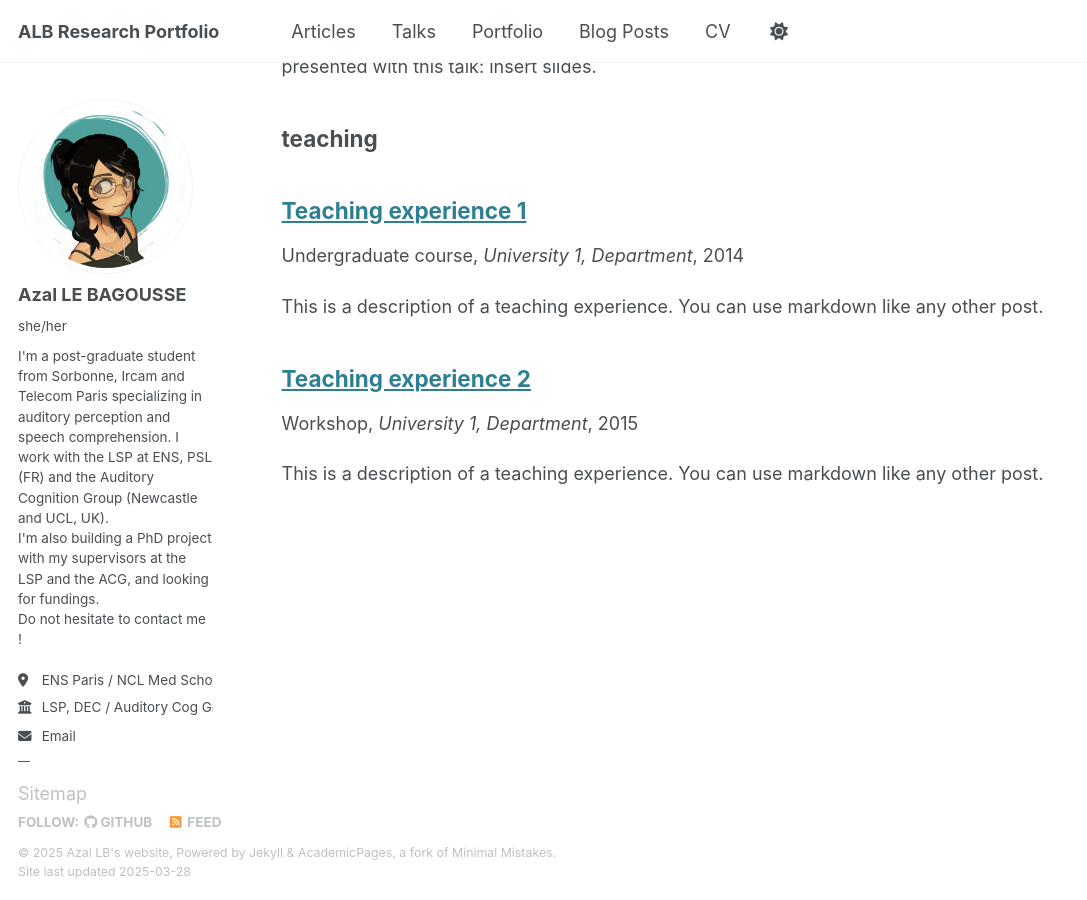
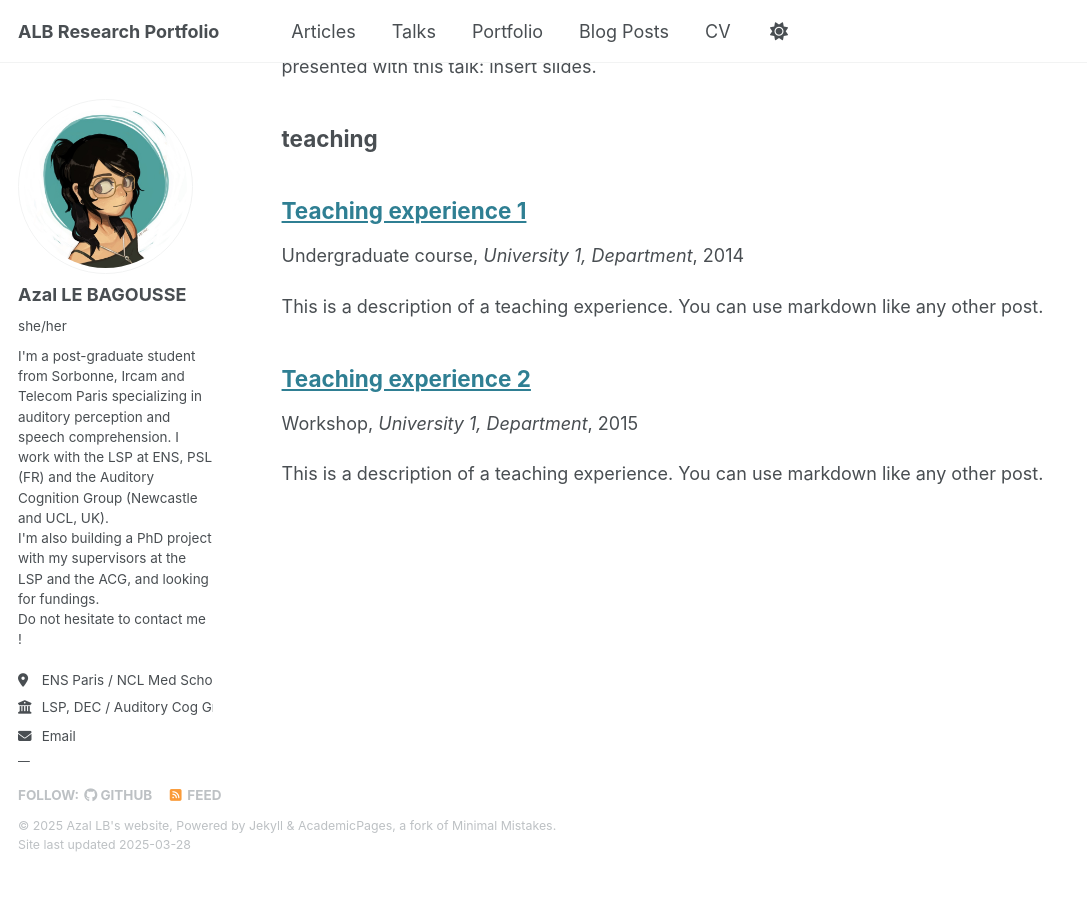
Before and after one commit to azallb/azallb.github.io, a Jekyll site: the page built from _pages/sitemap.md, in a window 1280 px wide and 900 px high, scrolled down 7061 px. Shown: the whole window, without its empty margins (0-1087 px from the left). Built offline with Jekyll 4.4.1, drawn with Linux system fonts in a browser that asks for light colours; after the commit the page ends 7934 px from its top, so only the background shows below that.

Commit message:
sitemap off

```diff
--- a/Gemfile
+++ b/Gemfile
@@ -3,7 +3,7 @@ source 'https://rubygems.org'
 group :jekyll_plugins do
   gem 'jekyll'
   gem 'jekyll-feed'
-  gem 'jekyll-sitemap'
+  #gem 'jekyll-sitemap'
   gem 'jekyll-redirect-from'
   gem 'jemoji'
   gem 'webrick', '~> 1.8'
--- a/_includes/footer/custom.html
+++ b/_includes/footer/custom.html
@@ -1,3 +1,3 @@
 <!-- start custom footer snippets -->
-<a href="/sitemap/">Sitemap</a>
+<!-- <a href="/sitemap/">Sitemap</a> -->
 <!-- end custom footer snippets -->
--- a/_pages/sitemap.md
+++ b/_pages/sitemap.md
@@ -1,7 +1,7 @@
 ---
 layout: archive
 title: "Sitemap"
-permalink: /sitemap/
+permalink: NULL
 author_profile: true
 ---
 
```
